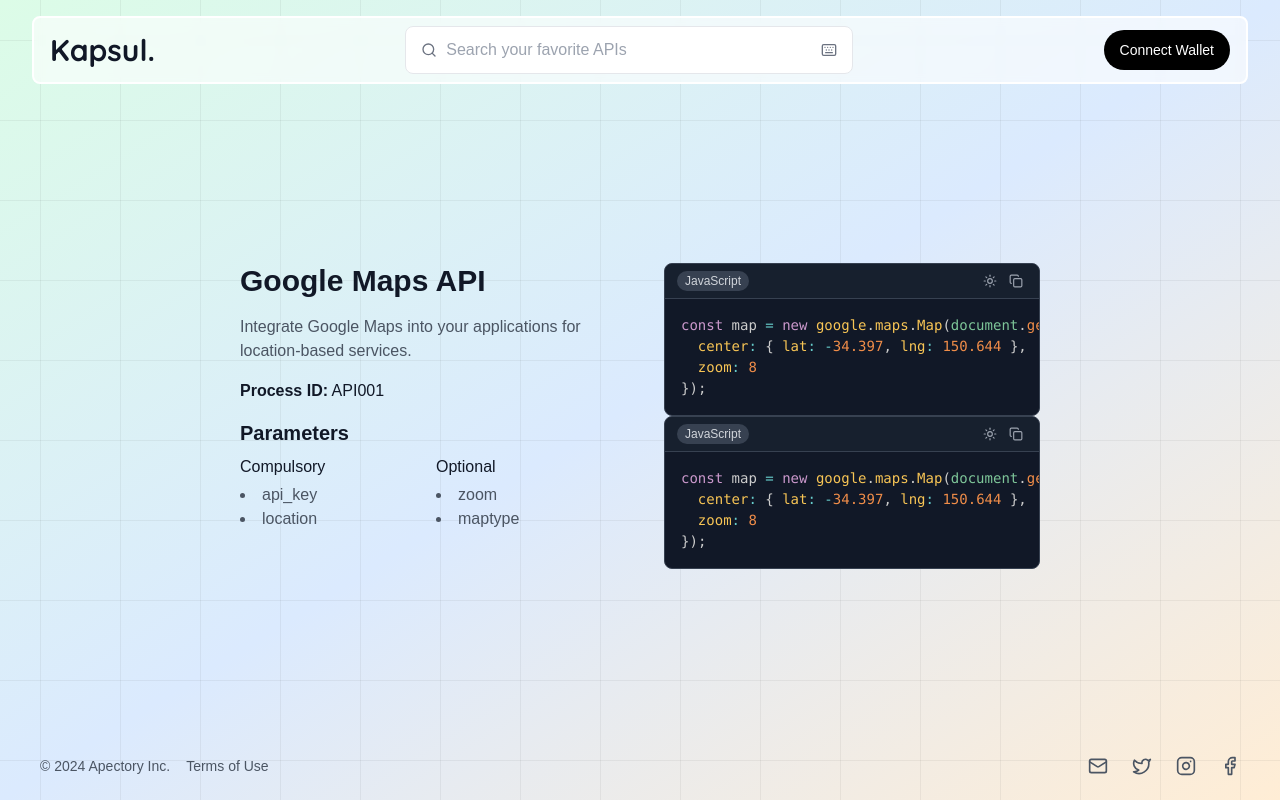
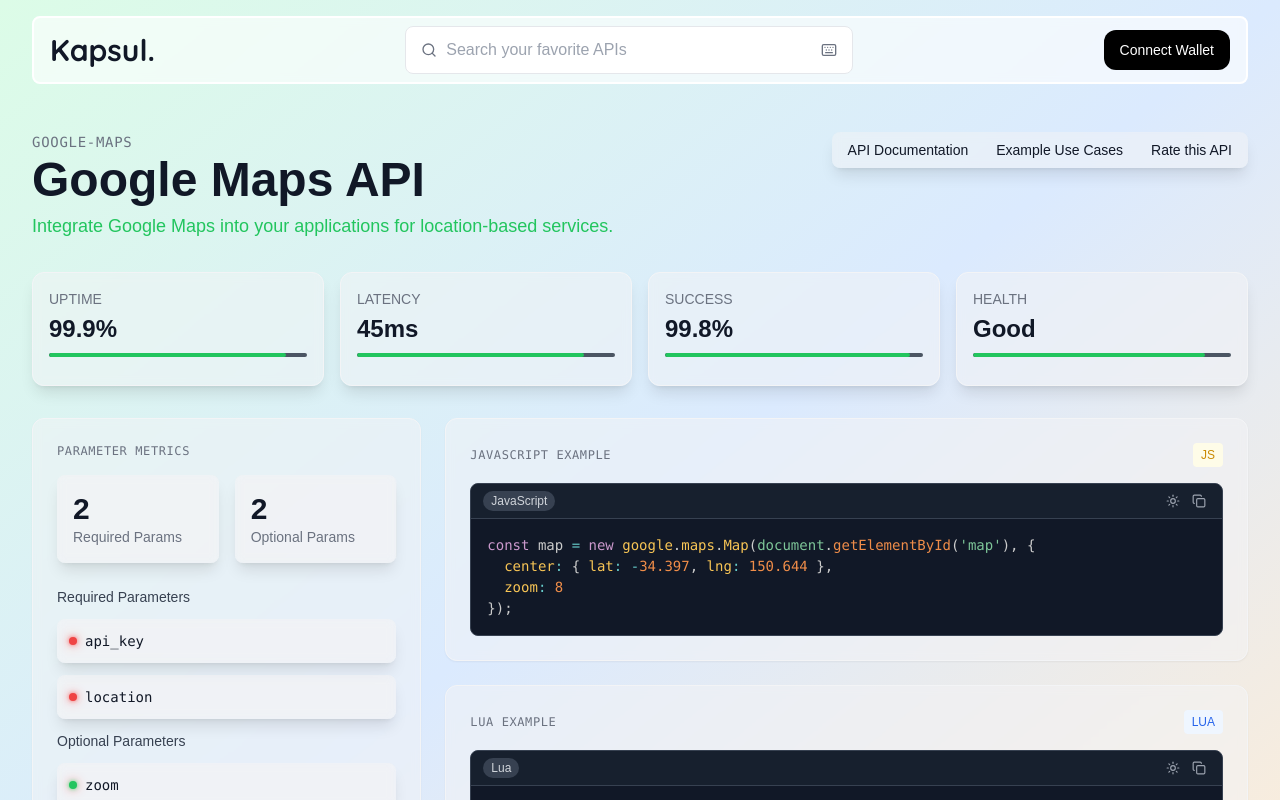
Before and after one commit to itsrealkaran/Kapsul, a Next.js app: page /api/google-maps-api in a window 1280 px wide. Shown: the top 800 px of the page. Built offline with nearby package versions, Linux system fonts and the light colour scheme.

Commit message:
Dynamic Routing

```diff
--- a/app/api/[slug]/page.tsx
+++ b/app/api/[slug]/page.tsx
@@ -19,10 +19,9 @@
 
   return (
     <div className="min-h-screen bg-gradient-to-br from-green-100 via-blue-100 to-orange-100 relative overflow-hidden text-gray-900">
-      <div className="absolute inset-0 bg-[linear-gradient(rgba(0,0,0,0.05)_1px,transparent_1px),linear-gradient(90deg,rgba(0,0,0,0.05)_1px,transparent_1px)] bg-[size:80px_80px] [background-position:center_center]" />
       <div className="relative flex flex-col justify-between min-h-screen">
         <Header />
-        <div className="container">
+        <div className="container mx-auto">
           <APIShowcase api={api} />
         </div>
         <Footer />
--- a/components/api-showcase.tsx
+++ b/components/api-showcase.tsx
@@ -1,7 +1,7 @@
-"use client"
+'use client'
 
-import { useState } from 'react'
 import { CodeCell } from './ui/code-cell'
+
 
 interface API {
   id: string
@@ -21,41 +21,148 @@
 }
 
 export function APIShowcase({ api }: APIShowcaseProps) {
-  const [activeTab, setActiveTab] = useState<'js' | 'lua'>('js')
+  return (
+    <div className="w-full max-w-7xl mx-auto p-8 bg-transparent">
+      {/* Header Section */}
+      <div className="flex items-start justify-between mb-8">
+        <div>
+          <div className="text-sm text-gray-500 uppercase tracking-wider mb-1 font-mono">{api.id}</div>
+          <h1 className="text-5xl font-semibold text-gray-900 mb-2 font-quicksand">{api.name}</h1>
+          <p className="text-green-500 text-lg flex items-center gap-2 font-light">
+            {api.description}
+          </p>
+        </div>
 
-  return (
-    <div className="bg-transparent rounded-lg p-6 max-w-4xl mx-auto flex">
-      <div className="w-1/2 p-6">
-        <h1 className="text-3xl font-bold mb-4">{api.name}</h1>
-        <p className="text-gray-600 mb-4">{api.description}</p>
-        <div className="mb-4">
-          <span className="font-semibold">Process ID:</span> API001
-        </div>
-        <div className="mb-6">
-          <h2 className="text-xl font-semibold mb-2">Parameters</h2>
-          <div className="grid grid-cols-2 gap-4">
-            <div>
-              <h3 className="font-medium mb-1">Compulsory</h3>
-              <ul className="list-disc list-inside">
-                {api.params.compulsory.map(param => (
-                  <li key={param} className="text-gray-600">{param}</li>
-                ))}
-              </ul>
-            </div>
-            <div>
-              <h3 className="font-medium mb-1">Optional</h3>
-              <ul className="list-disc list-inside">
-                {api.params.optional.map(param => (
-                  <li key={param} className="text-gray-600">{param}</li>
-                ))}
-              </ul>
-            </div>
+        <div className="flex flex-col items-end gap-3">
+          <div className="bg-gray-100/50 rounded-lg p-1 flex gap-1 backdrop-blur-sm shadow-lg">
+            <button className="px-3 py-1 rounded text-sm transition-all hover:bg-white/50">
+              API Documentation
+            </button>
+            <button className="px-3 py-1 rounded text-sm transition-all hover:bg-white/50">
+              Example Use Cases
+            </button>
+            <button className="px-3 py-1 rounded text-sm transition-all hover:bg-white/50">
+              Rate this API
+            </button>
           </div>
         </div>
       </div>
-      <div className="w-1/2 p-6">
-        <CodeCell language={activeTab} code={activeTab === 'js' ? api.jsExample : api.luaExample} />
-        <CodeCell language={activeTab} code={activeTab === 'js' ? api.jsExample : api.luaExample} />
+
+        {/* Benchmark Scores - Inspired by Market Benchmark Scores */}
+        <div className="grid grid-cols-4 gap-4 mb-8">
+          {[
+            { label: 'UPTIME', value: '99.9%', score: 92 },
+            { label: 'LATENCY', value: '45ms', score: 88 },
+            { label: 'SUCCESS', value: '99.8%', score: 95 },
+            { label: 'HEALTH', value: 'Good', score: 90 }
+          ].map((metric) => (
+            <div key={metric.label} className="bg-gray-100/50 p-4 rounded-xl border border-gray-100 backdrop-blur-sm shadow-lg">
+              <div className="text-sm text-gray-500">{metric.label}</div>
+              <div className="text-2xl font-semibold mt-1">{metric.value}</div>
+              <div className="mt-2 h-4 rounded-full" >
+              {/* <div className="mt-2 h-1 bg-green-300 rounded-full overflow-hidden"
+              style={{
+                    width: `${metric.score}%`,
+                    boxShadow: '0px 0px 10px rgba(0, 128, 0, 0.5)',
+                    filter: 'blur(4px)',
+                    top: '-10px'
+                  }}/> */}
+              <div className="mt-2 h-1 bg-gray-600 rounded-full overflow-hidden" >
+                <div
+                  className="h-full bg-green-500 rounded-full"
+                  style={{ width: `${metric.score}%` }}
+                />
+              </div>
+            </div>
+            </div>
+          ))}
+        </div>
+
+        {/* Main Content Grid */}
+        <div className="grid grid-cols-1 lg:grid-cols-3 gap-6">
+          {/* Parameters Section */}
+          <div className="lg:col-span-1">
+            <div className="bg-gray-100/50 rounded-xl p-6 border border-gray-100 shadow-sm backdrop-blur-sm shadow-lg">
+              <h2 className="text-xs uppercase tracking-wider text-gray-500 mb-4 font-mono">PARAMETER METRICS</h2>
+              <div className="grid grid-cols-2 gap-4">
+                <div className="bg-gray-100/50 p-4 rounded-lg backdrop-blur-sm shadow-lg">
+                  <div className="text-3xl font-semibold text-gray-900 font-quicksand">
+                    {api.params.compulsory.length}
+                  </div>
+                  <div className="text-sm text-gray-500">Required Params</div>
+                </div>
+                <div className="bg-gray-100/50 p-4 rounded-lg backdrop-blur-sm shadow-lg">
+                  <div className="text-3xl font-semibold text-gray-900 font-quicksand">
+                    {api.params.optional.length}
+                  </div>
+                  <div className="text-sm text-gray-500">Optional Params</div>
+                </div>
+              </div>
+
+              <div className="mt-6 space-y-3">
+                <h3 className="text-sm font-medium text-gray-700 mb-2">Required Parameters</h3>
+                {api.params.compulsory.map(param => (
+                  <div key={param} className="bg-gray-100/50 p-3 rounded-lg backdrop-blur-sm shadow-lg">
+                    <div className="flex items-center gap-2">
+                      <div
+                        className="w-2 h-2 bg-red-400 rounded-full"
+                        style={{
+                          boxShadow: '0px 0px 10px rgba(255, 0, 0, 0.5)',
+                          filter: 'blur(2px)'
+                        }}
+                      />
+                      <div className="absolute w-2 h-2 bg-red-500 rounded-full"/>
+                      <span className="text-gray-900 font-mono text-sm">{param}</span>
+                    </div>
+                  </div>
+                ))}
+
+                <h3 className="text-sm font-medium text-gray-700 mb-2 mt-6">Optional Parameters</h3>
+                {api.params.optional.map(param => (
+                  <div key={param} className="bg-gray-100/50 p-3 rounded-lg backdrop-blur-sm shadow-lg">
+                    <div className="flex items-center gap-2">
+                    <div
+                        className="w-2 h-2 bg-green-400 rounded-full"
+                        style={{
+                          boxShadow: '0px 0px 10px rgba(255, 0, 0, 0.5)',
+                          filter: 'blur(2px)'
+                        }}
+                      />
+                      <div className="absolute w-2 h-2 bg-green-500 rounded-full"/>
+                      <span className="text-gray-900 font-mono text-sm">{param}</span>
+                    </div>
+                  </div>
+                ))}
+              </div>
+            </div>
+          </div>
+
+        {/* Code Examples Section */}
+        <div className="lg:col-span-2 space-y-6">
+          {/* JavaScript Example */}
+          <div className="bg-gray-100/50 rounded-xl p-6 border border-gray-100 shadow-sm backdrop-blur-sm shadow-lg">
+            <div className="flex items-center justify-between mb-4">
+              <h2 className="text-xs uppercase tracking-wider text-gray-500 font-mono">JavaScript Example</h2>
+              <div className="px-2 py-1 bg-yellow-50 text-yellow-600 rounded text-xs font-medium">JS</div>
+            </div>
+            <CodeCell
+              language="js"
+              code={api.jsExample}
+            />
+          </div>
+
+          {/* Lua Example */}
+          <div className="bg-gray-100/50 rounded-xl p-6 border border-gray-100 shadow-sm backdrop-blur-sm shadow-lg">
+            <div className="flex items-center justify-between mb-4">
+              <h2 className="text-xs uppercase tracking-wider text-gray-500 font-mono">Lua Example</h2>
+              <div className="px-2 py-1 bg-blue-50 text-blue-600 rounded text-xs font-medium">LUA</div>
+            </div>
+            <CodeCell
+              language="lua"
+              code={api.luaExample}
+            />
+          </div>
+        </div>
       </div>
     </div>
   )
--- a/components/header-mini.tsx
+++ b/components/header-mini.tsx
@@ -13,7 +13,7 @@
                 </nav>
                 <Button
                   variant="default"
-                  className="bg-black text-white hover:bg-black/90 rounded-full px-4 transition-transform hover:scale-105 whitespace-nowrap"
+                  className="bg-black text-white hover:bg-black/90 rounded-xl px-4 transition-transform hover:scale-105 whitespace-nowrap"
                 >
                   Connect Wallet
                 </Button>
--- a/components/ui/company-button.tsx
+++ b/components/ui/company-button.tsx
@@ -1,24 +1,17 @@
-import Image from 'next/image'
+import { getRandomColor } from '@/lib/utils'
 
 interface CompanyButtonProps {
   name: string
-  symbol: string
-  logo: string
+  id: string
 }
 
-export function CompanyButton({ name, symbol, logo }: CompanyButtonProps) {
+export function CompanyButton({ name, id }: CompanyButtonProps) {
   return (
     <div className="bg-white/90 backdrop-blur-sm rounded-lg pl-2 pr-3 py-2 shadow-sm flex items-center space-x-2 hover:bg-white/95 transition-all duration-300 ease-in-out transform hover:scale-105">
-      <div className="w-6 h-6 relative">
-        <Image
-          src={logo}
-          alt={`${name} logo`}
-          fill
-          className="object-contain rounded-md"
-        />
+      <div className="w-6 h-6 rounded-md flex items-center justify-center" style={getRandomColor(id)}>
+        <span className="text-xs font-medium">{name.charAt(0)}</span>
       </div>
       <span className="text-sm font-medium text-gray-900">{name}</span>
-      <span className="text-xs text-gray-500">({symbol})</span>
     </div>
   )
 }
--- a/package.json
+++ b/package.json
@@ -9,6 +9,7 @@
     "lint": "next lint"
   },
   "dependencies": {
+    "@7i7o/git-remote-proland": "^0.0.5",
     "class-variance-authority": "^0.7.1",
     "clsx": "^2.1.1",
     "lucide-react": "^0.464.0",
--- a/tailwind.config.ts
+++ b/tailwind.config.ts
@@ -8,14 +8,13 @@
   ],
   theme: {
     extend: {
-      colors: {
-        background: "var(--background)",
-        foreground: "var(--foreground)",
+      backdropBlur: {
+        sm: '4px',
       },
-      fontFamily: {
-        rounded: ['Nunito', 'sans-serif'], // Add your custom font
-      },
-    },
+      borderRadius: {
+        '2xl': '1rem',
+      }
+    }
   },
   plugins: [],
 };
```
Also changed, not shown: components/button-grid.tsx (+9 -26 lines), components/search.tsx (+5 -5 lines), lib/utils.ts (+13 -10 lines), 1 other file (tests, documents, lock files or other folders).
